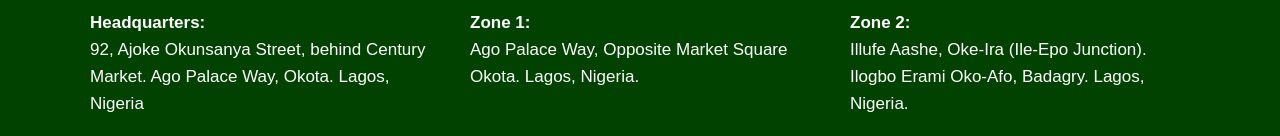
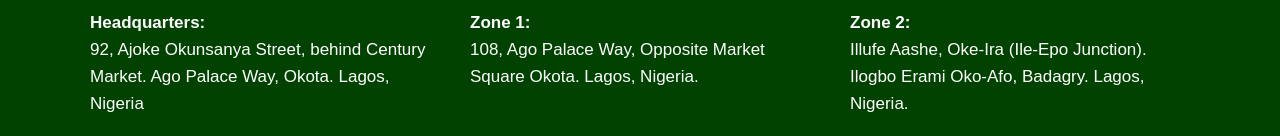
Before and after one commit to EmekaAnagbogu/gcdmi-website, a plain HTML site: page about.html in a window 1280 px wide. Shown: the part 2561-2697 px from the top of the page. Drawn offline with Linux system fonts and the light colour scheme.

Commit message:
Added 108 to Zone 1 address

```diff
--- a/about.html
+++ b/about.html
@@ -127,7 +127,7 @@
                         <p><strong>Zone 1:</strong><br>
                             <a href="https://www.google.com/maps/place/opposite+market+square+super+store,+108+Ago+Palace+Way,+Ilasamaja,+Lagos+102214,+Lagos/@6.504368,3.3042637,17z/data=!3m1!4b1!4m6!3m5!1s0x103b8ee79aa4ca75:0x7d51ee5311e83ee8!8m2!3d6.504368!4d3.3068386!16s%2Fg%2F11rp4w2lb8?entry=ttu&g_ep=EgoyMDI2MTAxMy4wIKXMDSoASAFQAw%3D%3D"
                                 target="_blank" rel="noopener noreferrer">
-                                Ago Palace Way,
+                                108, Ago Palace Way,
                                 Opposite
                                 Market Square Okota. Lagos, Nigeria.</a>
                         </p>
```
Also changed, not shown: index.html (+1 -1 lines).
